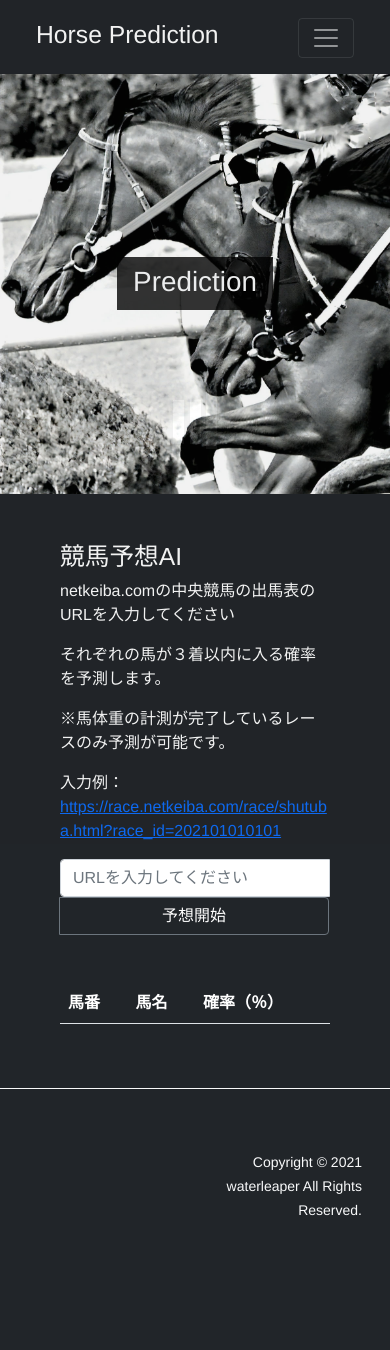
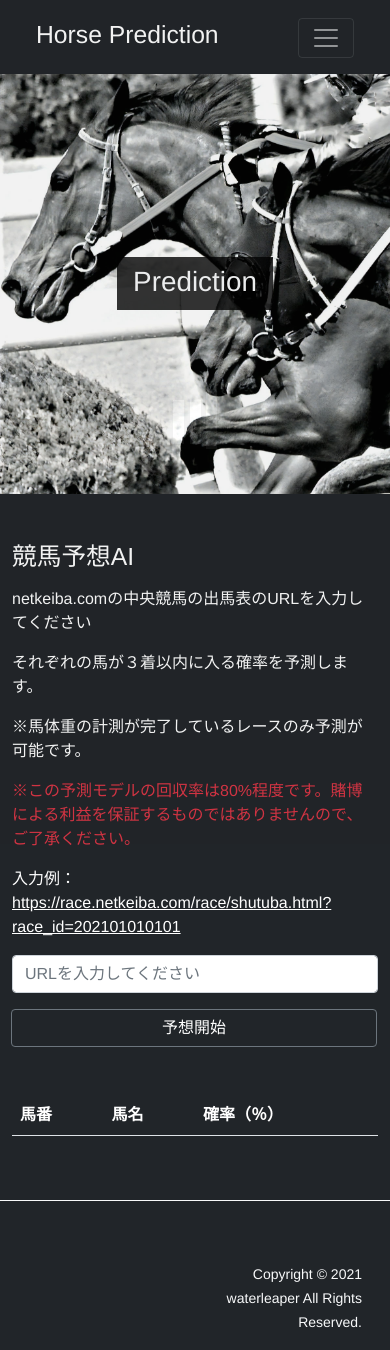
Before and after one commit to waterleaper8/horse_prediction_react, a React (Create React App) app: page /horse_prediction_react/product/predict-app in a window 390 px wide. Before the commit the page ends 1238 px from the top, so only its background shows below. Built offline with nearby package versions, Linux system fonts and the light colour scheme.

Commit message:
Change styles

```diff
--- a/public/index.html
+++ b/public/index.html
@@ -9,7 +9,7 @@
       name="description"
       content="Web site created using create-react-app"
     />
-    <link rel="apple-touch-icon" href="%PUBLIC_URL%/logo192.png" />
+    <link rel="apple-touch-icon" href="%PUBLIC_URL%/favicon.ico" />
     <!--
       manifest.json provides metadata used when your web app is installed on a
       user's mobile device or desktop. See https://developers.google.com/web/fundamentals/web-app-manifest/
@@ -40,4 +40,18 @@
       To create a production bundle, use `npm run build` or `yarn build`.
     -->
   </body>
+  <!-- Global site tag (gtag.js) - Google Analytics -->
+  <script
+    async
+    src="https://www.googletagmanager.com/gtag/js?id=G-0NGNESXE8K"
+  ></script>
+  <script>
+    window.dataLayer = window.dataLayer || [];
+    function gtag() {
+      dataLayer.push(arguments);
+    }
+    gtag("js", new Date());
+
+    gtag("config", "G-0NGNESXE8K");
+  </script>
 </html>
--- a/src/App.js
+++ b/src/App.js
@@ -12,8 +12,11 @@ import { PredictApp } from "./components/PredictApp";
 import Loader from "./components/Loader";
 import { useState } from "react";
 import { useEffect } from "react";
+import { useTracking } from "./hooks/useTracking";
 
 function App() {
+  useTracking("G-0NGNESXE8K");
+
   const location = useLocation();
   const [loaded, setLoaded] = useState(false);
 
--- a/src/components/About.jsx
+++ b/src/components/About.jsx
@@ -23,7 +23,8 @@ export const About = () => {
           毎日、わたしはつまらない仕事に追われていました。
           この状況を脱するために、ゴロゴロしてても収入を得る方法はないか考えていました。
           数々の試行錯誤を重ねた末についに競馬予想AIを完成させることができました。
-          これにより、わたしは仕事を辞めても大金を稼ぎ続けることが可能になりました。
+          これにより、わたしは仕事を辞めても大金を稼ぎ続けることが可能になりました
+          (※嘘です)。
           皆さまにも、ぜひ黄金体験を味わっていただきたくサイトを開設しました。
         </p>
       </div>
--- a/src/components/DjangoApiFetch.jsx
+++ b/src/components/DjangoApiFetch.jsx
@@ -49,14 +49,14 @@ const DjangoApiFetch = () => {
       <form className="input-group pb-5">
         <input
           type="text"
-          className="form-control col-12 col-md-8"
+          className="form-control col-12 col-md-8 rounded"
           placeholder="URLを入力してください"
           aria-describedby="button-addon2"
           ref={inputRef}
           onChange={(e) => setRaceUrl(e.target.value)}
         />
         <button
-          className="btn btn-outline-secondary text-white col-12 col-md-2"
+          className="mt-3 mt-md-0 btn btn-outline-secondary text-white col-12 col-md-2 rounded"
           type="submit"
           id="button-addon2"
           onClick={predictHandler}
@@ -88,11 +88,11 @@ const DjangoApiFetch = () => {
         {`
           .js-fadeIn {
             opacity: 0;
-            transform: translateX(100px);
-            transition: 0.2s;
+            transform: translateX(200px);
+            transition: 0.4s;
           }
           .js-fadeIn.show {
-            transition-duration: 0.5s;
+            transition-duration: 0.8s;
             opacity: 1;
             transform: translate(0);
           }
--- a/src/components/PredictApp.jsx
+++ b/src/components/PredictApp.jsx
@@ -13,19 +13,22 @@ export const PredictApp = () => {
           </STitle>
         </SMv>
       </div>
-      <div className="row px-5 pb-5 bg-dark justify-content-center">
+      <div className="row px-md-5 pb-5 bg-dark justify-content-center">
         <div className="col-12 col-md-10 pt-5 text-white">
-          <h2>競馬予想AI</h2>
+          <h2 className="mb-3">競馬予想AI</h2>
           <p>netkeiba.comの中央競馬の出馬表のURLを入力してください</p>
           <p>それぞれの馬が３着以内に入る確率を予測します。</p>
           <p>※馬体重の計測が完了しているレースのみ予測が可能です。</p>
+          <p className="text-danger">
+            ※この予測モデルの回収率は80%程度です。賭博による利益を保証するものではありませんので、ご了承ください。
+          </p>
           <span>入力例：</span>
           <br />
           <a
             href="https://race.netkeiba.com/race/shutuba.html?race_id=202101010101"
             target="_blank"
             rel="noopener noreferrer"
-            className="text-break"
+            className="text-break text-white"
           >
             https://race.netkeiba.com/race/shutuba.html?race_id=202101010101
           </a>
--- /dev/null
+++ b/src/hooks/useTracking.js
@@ -0,0 +1,21 @@
+import { useEffect } from "react";
+import { useHistory } from "react-router-dom";
+
+export const useTracking = (trackingId = process.env.GA_MEASUREMENT_ID) => {
+  const { listen } = useHistory();
+
+  useEffect(() => {
+    const unlisten = listen((location) => {
+      if (!window.gtag) return;
+      if (!trackingId) {
+        console.log(
+          "Tracking not enabled, as `trackingId` was not given and there is no `GA_MEASUREMENT_ID`."
+        );
+        return;
+      }
+      window.gtag("config", trackingId, { page_path: location.pathname });
+    });
+
+    return unlisten;
+  }, [trackingId, listen]);
+};
```
